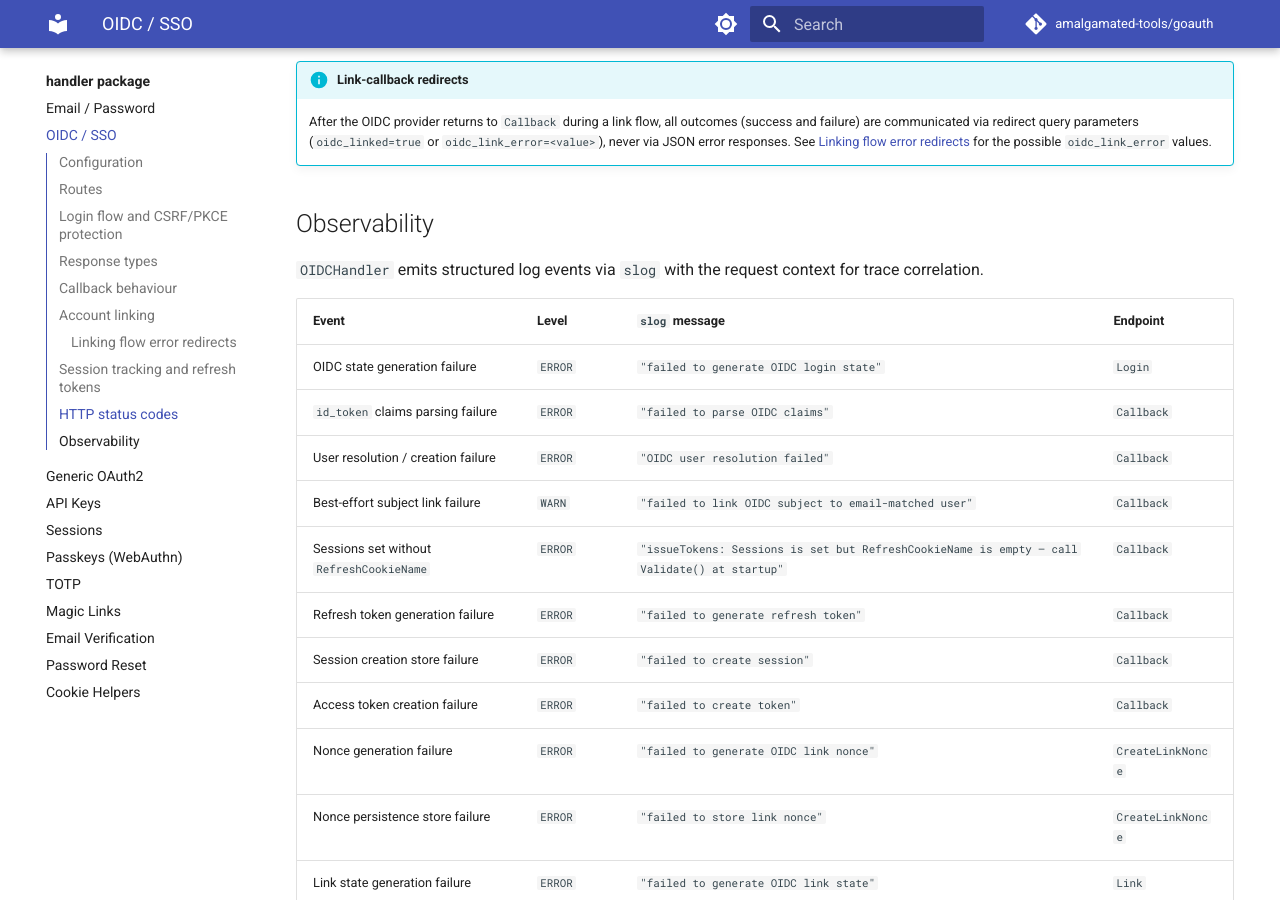
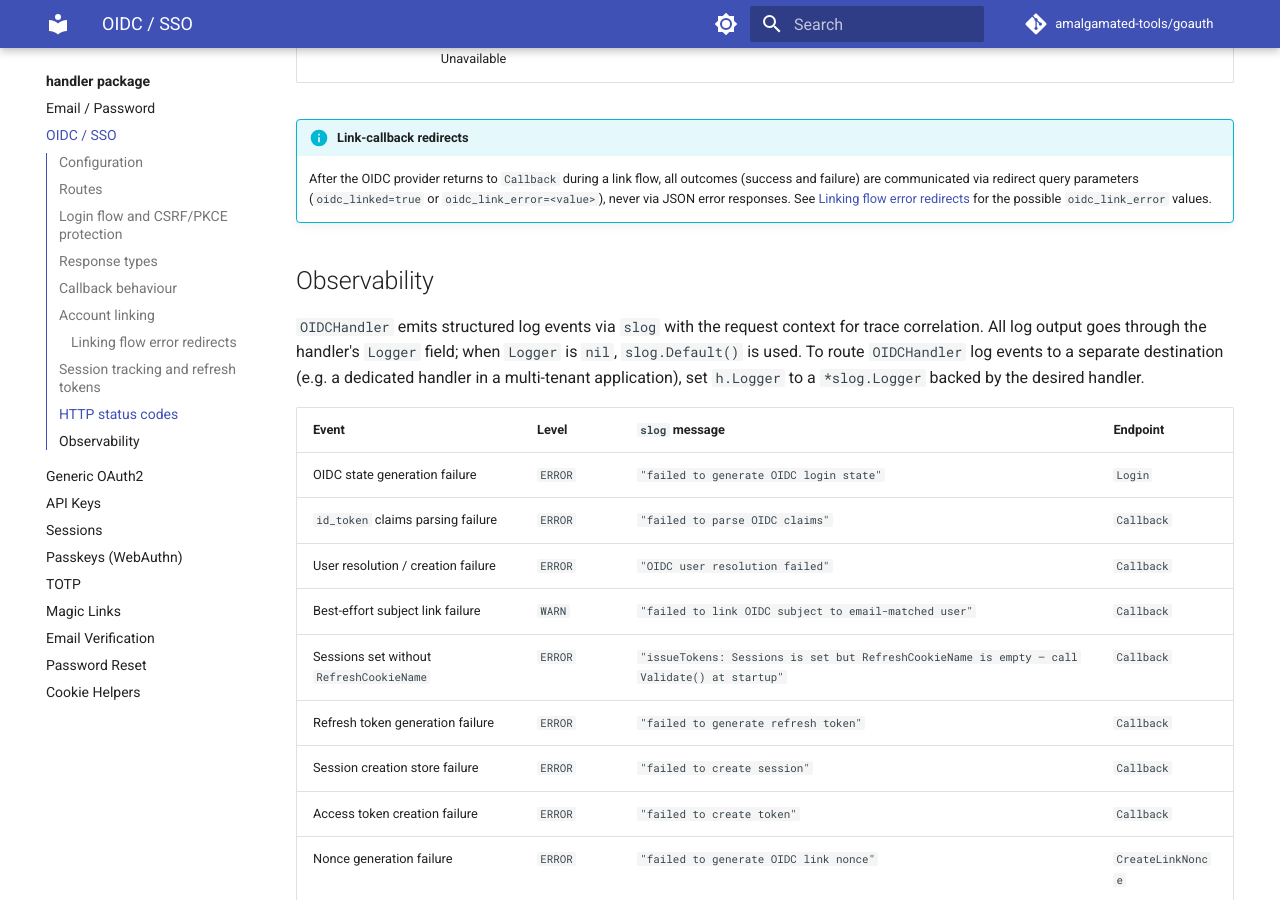
Before and after one commit to amalgamated-tools/goauth, an MkDocs documentation site: the page built from docs/handler/oidc.md, in a window 1280 px wide and 900 px high, scrolled down 5045 px. Built offline with MkDocs 1.6.1 and Material for MkDocs 9.7.7, drawn with Linux system fonts in a browser that asks for light colours; comment, search, counter and statistics services are not loaded; some of the changed text lies outside the part shown.

Commit message:
docs: document OIDCHandler.Logger field and its effect on observability (#355)
The Logger field was added to OIDCHandler in #353 (deduplicate
OAuth2/OIDC redirect + callback preflight flow) but was not reflected
in the handler documentation.

- Add Logger assignment to the Configuration code example
- Expand the Observability section to explain that all log output
  routes through Logger, falling back to slog.Default() when nil

Co-authored-by: github-actions[bot] <41898282+github-actions[bot]@users.noreply.github.com>
Co-authored-by: Copilot <223556219+Copilot@users.noreply.github.com>
Co-authored-by: Patrick Veverka <veverkap@users.noreply.github.com>

```diff
--- a/docs/handler/oidc.md
+++ b/docs/handler/oidc.md
@@ -18,6 +18,9 @@ h, err := handler.NewOIDCHandler(
 h.Sessions          = sessionStore
 h.RefreshTokenTTL   = handler.DefaultRefreshTokenTTL // default 7 days
 h.RefreshCookieName = "refresh"
+
+// Optional: inject a custom structured logger. When nil, slog.Default() is used.
+h.Logger = myLogger
 
 // Validate configuration at startup (returns an error if Sessions is set
 // without RefreshCookieName).
@@ -140,7 +143,7 @@ When `Sessions` is `nil`, `OIDCHandler` issues an access JWT only. The token lif
 
 ## Observability
 
-`OIDCHandler` emits structured log events via `slog` with the request context for trace correlation.
+`OIDCHandler` emits structured log events via `slog` with the request context for trace correlation. All log output goes through the handler's `Logger` field; when `Logger` is `nil`, `slog.Default()` is used. To route `OIDCHandler` log events to a separate destination (e.g. a dedicated handler in a multi-tenant application), set `h.Logger` to a `*slog.Logger` backed by the desired handler.
 
 | Event | Level | `slog` message | Endpoint |
 |---|---|---|---|
```
